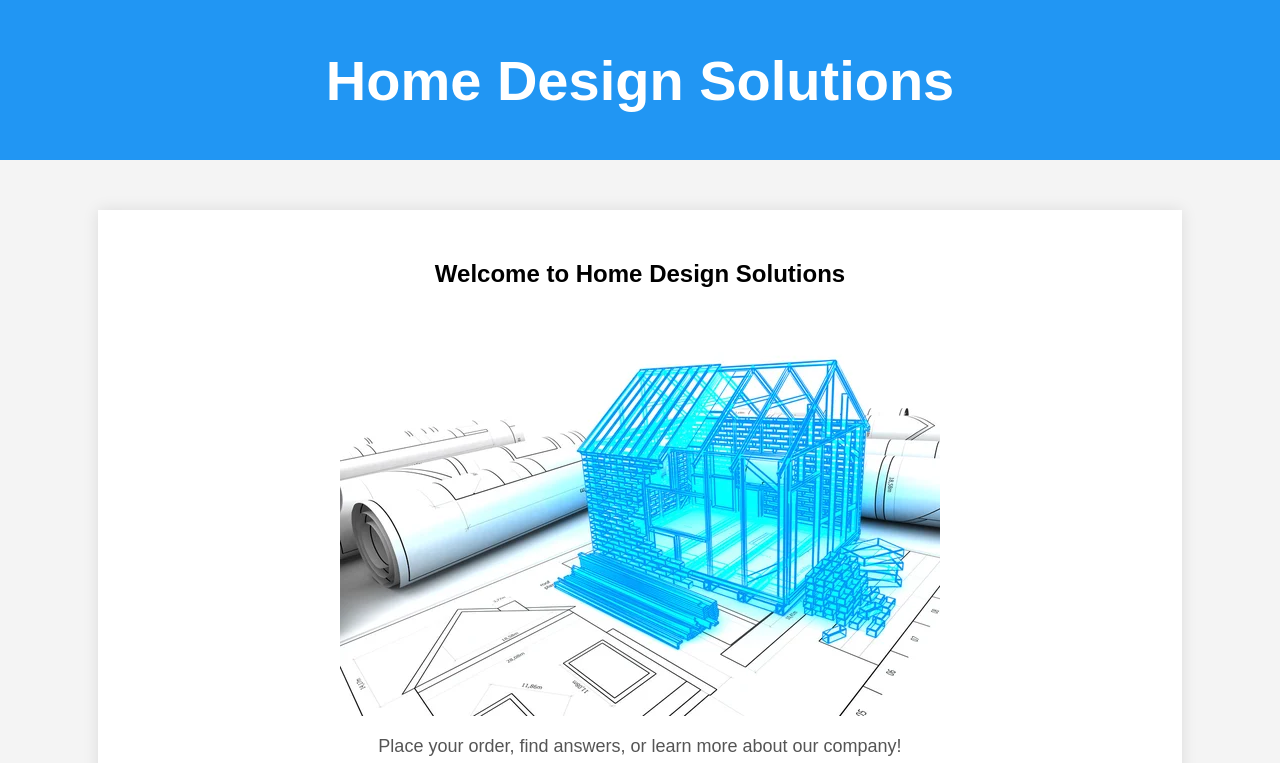
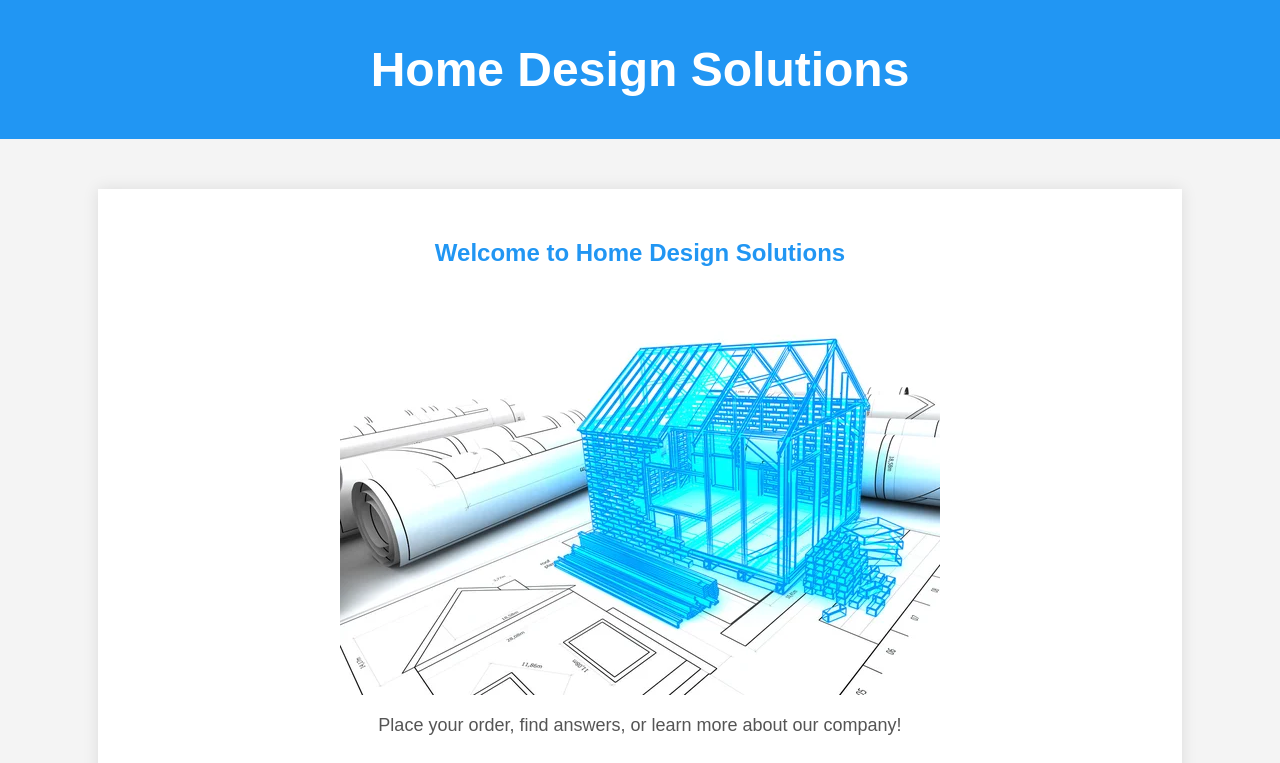
Before and after one commit to s-iddharth-a/HDS, a plain HTML site: page index.html in a window 1280 px wide. Shown: the top 763 px of the page. Drawn offline with Linux system fonts and the light colour scheme.

Commit message:
Update styles.css

```diff
--- a/css/styles.css
+++ b/css/styles.css
@@ -1,6 +1,6 @@
 /* General Styles */
 body {
-    font-family: Arial, sans-serif;
+    font-family: 'Arial', sans-serif;
     background-color: #f4f4f4;
     margin: 0;
     padding: 0;
@@ -11,7 +11,8 @@ header {
     color: white;
     padding: 10px 0;
     text-align: center;
-    font-size: 28px; /* Smaller header size */
+    font-size: 24px;  /* Smaller header size */
+    font-weight: bold; /* Added bold font */
 }
 
 /* Home Page Styles */
@@ -27,6 +28,8 @@ header {
     text-align: center;
     margin-bottom: 20px;
     font-size: 24px;
+    font-weight: bold;  /* Added bold font for title */
+    color: #2196F3;
 }
 
 .centered {
@@ -72,7 +75,8 @@ header {
     text-decoration: none;
     color: #2196F3;
     font-size: 18px;
-    font-weight: bold;
+    font-weight: bold;  /* Bold font for buttons */
+    font-family: 'Arial', sans-serif;
 }
 
 .home-link-item p {
```
